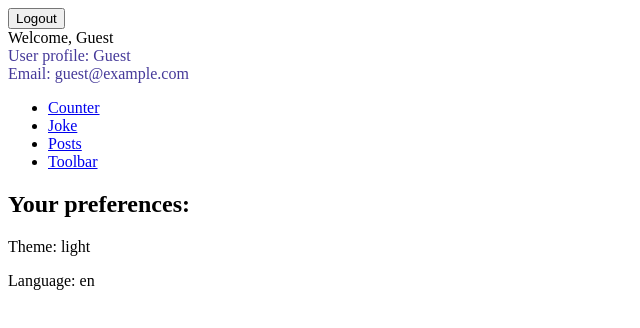
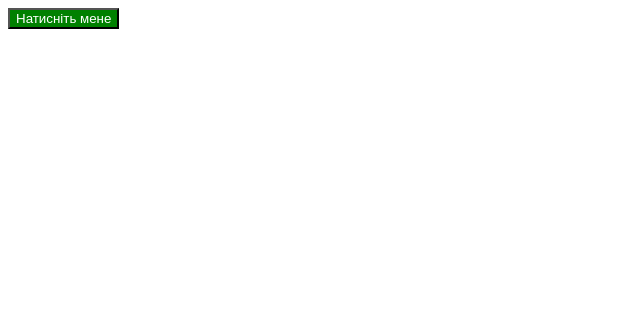
Before and after one commit to illiabutsenko/Node-React, a React app: page / in a window 1280 px wide. Shown: the top 328 px of the page, without its empty margins (0-640 px from the left). Built offline with nearby package versions, Linux system fonts and the light colour scheme; the HTML template or start-up script is replaced by a standard one.

Commit message:
CSS-in-JS

```diff
--- a/package.json
+++ b/package.json
@@ -22,7 +22,8 @@
     "react-redux": "^9.1.0",
     "react-router-dom": "^6.21.2",
     "react-spinners": "^0.13.8",
-    "redux": "^5.0.1"
+    "redux": "^5.0.1",
+    "styled-components": "^6.1.8"
   },
   "devDependencies": {
     "@babel/cli": "^7.23.4",
--- /dev/null
+++ b/src/components/Button.jsx
@@ -0,0 +1,12 @@
+import styled from "styled-components";
+
+const Button = styled.button`
+  background-color: green;
+  color: white;
+
+  &:hover {
+    background-color: blue;
+  }
+`;
+
+export default Button;
--- a/src/index.jsx
+++ b/src/index.jsx
@@ -1,65 +1,10 @@
 import ReactDOM from "react-dom/client";
-import { useState } from "react";
-import { BrowserRouter, Route, Link, Routes } from "react-router-dom";
-import { Provider } from "react-redux";
-import UserContext from "./context/user";
-import UserProfile from "./components/UserProfile";
-import WelcomeComponent from "./components/WelcomeComponent";
-import store from "./store";
-import ErrorBoundary from "./components/ErrorBoundary";
-import {
-  FooterWithLoadingIndicator as Footer,
-  CounterWithLoadingIndicator as CounterRedux,
-  JokeWithLoadingIndicator as Joke,
-  PostsWithLoadingIndicator as Posts,
-  ToolbarWithLoadingIndicator as Toolbar,
-} from "./components/WithLoadingIndicatorComponents";
+import Button from "./components/Button";
 
 function App() {
-  const [user, setUser] = useState({
-    isLoggedIn: true,
-    name: "Guest",
-    email: "guest@example.com",
-    preferences: {
-      theme: "light",
-      language: "en",
-    },
-  });
   return (
     <div>
-      <ErrorBoundary>
-        <Provider store={store}>
-          <UserContext.Provider value={user}>
-            <WelcomeComponent user={user} />
-            <UserProfile user={user} />
-            <BrowserRouter>
-              <nav>
-                <ul>
-                  <li>
-                    <Link to="/counter">Counter</Link>
-                  </li>
-                  <li>
-                    <Link to="/joke">Joke</Link>
-                  </li>
-                  <li>
-                    <Link to="/posts">Posts</Link>
-                  </li>
-                  <li>
-                    <Link to="/toolbar">Toolbar</Link>
-                  </li>
-                </ul>
-              </nav>
-              <Routes>
-                <Route path="/counter" element={<CounterRedux />} />
-                <Route path="/joke" element={<Joke />} />
-                <Route path="/posts" element={<Posts />} />
-                <Route path="/toolbar" element={<Toolbar />} />
-              </Routes>
-            </BrowserRouter>
-            <Footer />
-          </UserContext.Provider>
-        </Provider>
-      </ErrorBoundary>
+      <Button>Натисніть мене</Button>
     </div>
   );
 }
```
Also changed, not shown: 1 other file (tests, documents, lock files or other folders).
